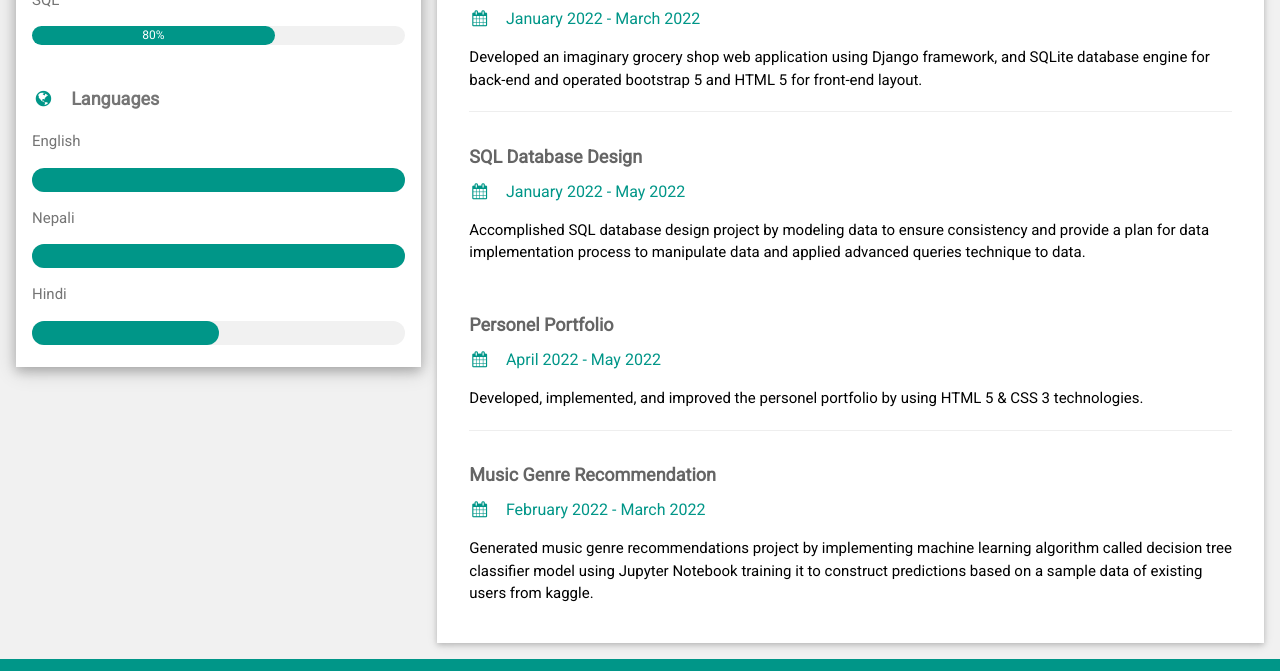
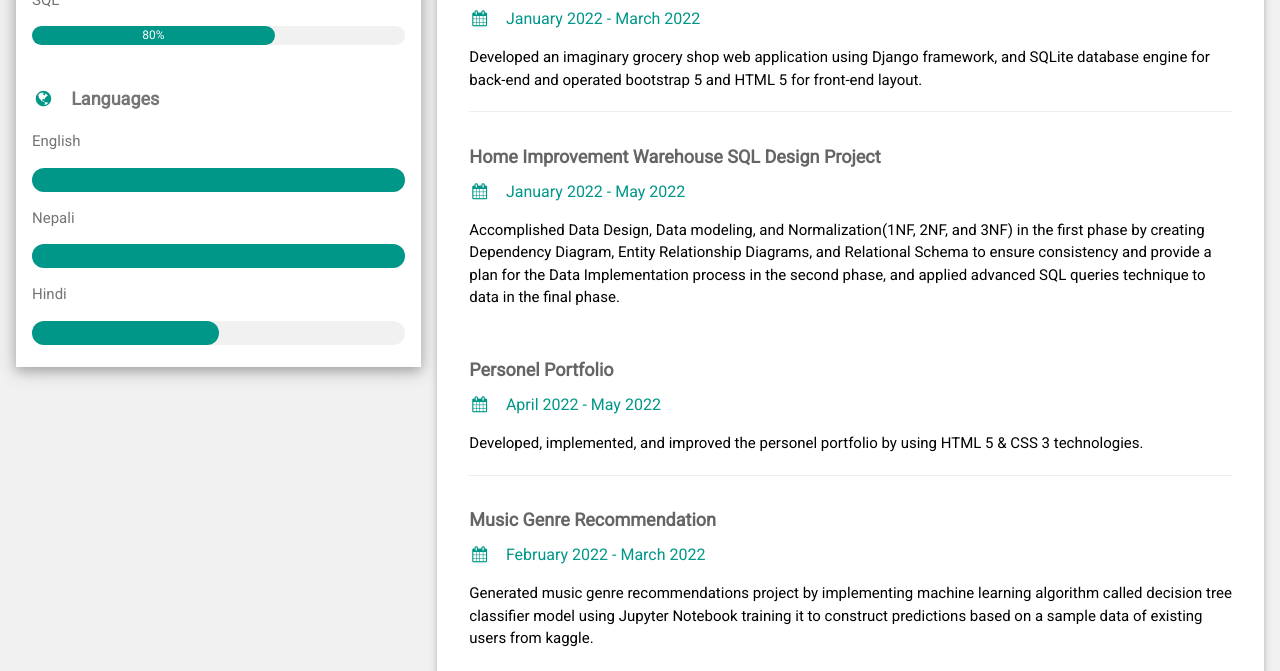
Before and after one commit to Pmakaju/Personal-Portfolio, a plain HTML site: page index.html in a window 1280 px wide. Shown: the part 847-1518 px from the top of the page. Drawn offline with nearby package versions, Linux system fonts and the light colour scheme.

Commit message:
Project Update

```diff
--- a/index.html
+++ b/index.html
@@ -109,9 +109,9 @@
               <hr>
             </div>
             <div class="w3-container">
-              <h5 class="w3-opacity"><b>SQL Database Design</b></h5>
+              <h5 class="w3-opacity"><b>Home Improvement Warehouse SQL Design Project</b></h5>
               <h6 class="w3-text-teal"><i class="fa fa-calendar fa-fw w3-margin-right"></i>January 2022 - May 2022</h6>
-              <p>Accomplished SQL database design project by modeling data to ensure consistency and provide a plan for data implementation process to manipulate data and applied advanced queries technique to data.</p><br>
+              <p>Accomplished Data Design, Data modeling, and Normalization(1NF, 2NF, and 3NF) in the first phase by creating Dependency Diagram, Entity Relationship Diagrams, and Relational Schema to ensure consistency and provide a plan for the Data Implementation process in the second phase, and applied advanced SQL queries technique to data in the final phase.</p><br>
             </div>
             <div class="w3-container">
               <h5 class="w3-opacity"><b>Personel Portfolio</b></h5>
```
